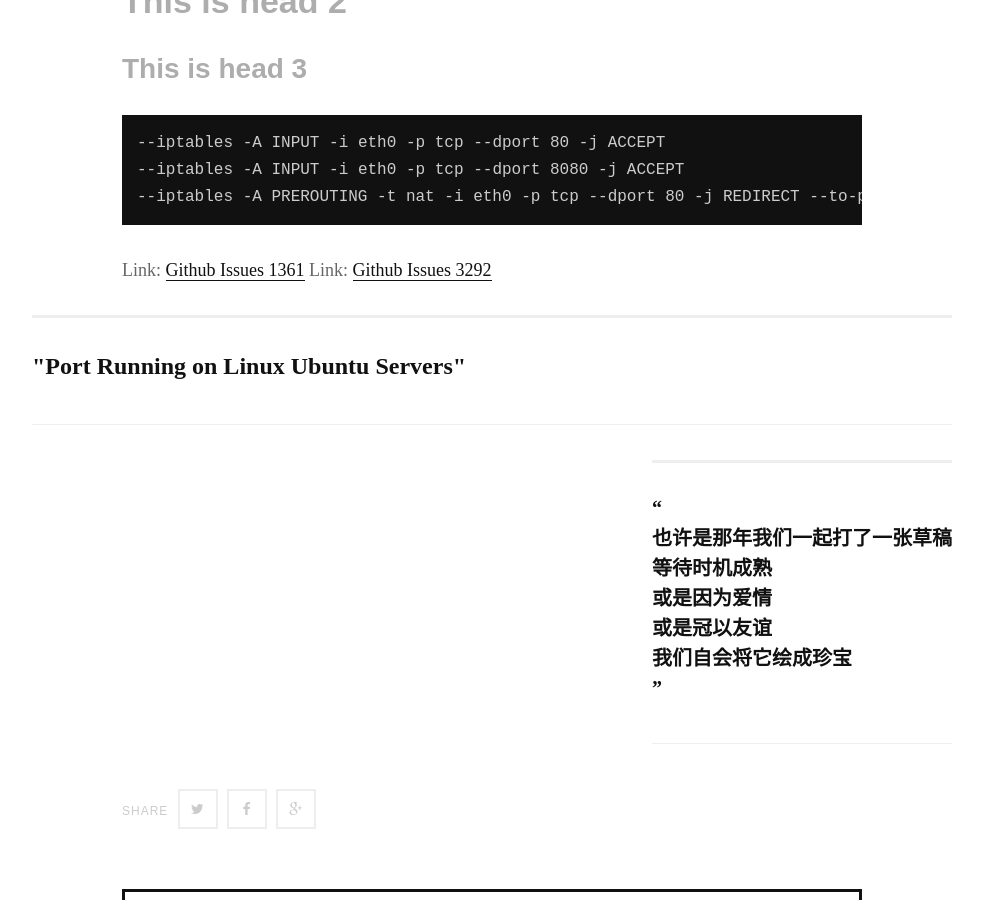
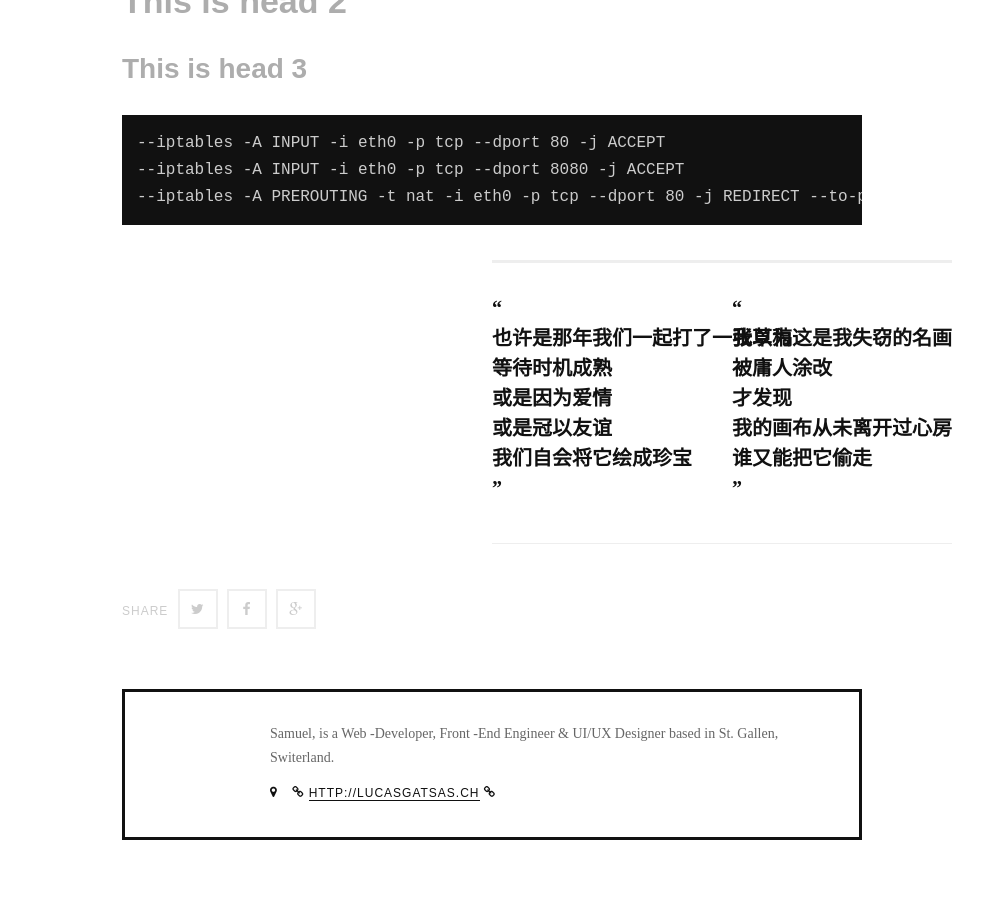
Before and after one commit to CooSamuel/scb, a Jekyll site: the page built from _posts/2017-03-28-first-markdown-on-my-blog.md, in a window 1280 px wide and 900 px high, scrolled down 1265 px. Shown: the whole window, without its empty margins (148-1131 px from the left). Built offline with Jekyll 4.4.1, drawn with Linux system fonts in a browser that asks for light colours; nearby versions of some CDN libraries; some web fonts are replaced.

Commit message:
4:51 poetrys

```diff
--- a/_posts/2017-03-28-first-markdown-on-my-blog.md
+++ b/_posts/2017-03-28-first-markdown-on-my-blog.md
@@ -40,11 +40,8 @@ organiser: "阿Sam"
 
 
 
-Link: <a href="https://github.com/balderdashy/sails/issues/1361" target="_blank"> Github Issues 1361</a>
-Link: <a href="https://github.com/balderdashy/sails/issues/3292" target="_blank"> Github Issues 3292</a>
+<!-- Link: <a href="https://github.com/balderdashy/sails/issues/1361" target="_blank"> Github Issues 1361</a>
+Link: <a href="https://github.com/balderdashy/sails/issues/3292" target="_blank"> Github Issues 3292</a> -->
 
 
-
-<blockquote>
-"Port Running on Linux Ubuntu Servers"
-</blockquote>
+<blockquote class="alignright">“<br>我以为这是我失窃的名画<br>被庸人涂改<br>才发现<br>我的画布从未离开过心房<br>谁又能把它偷走<br>”</blockquote>
```
